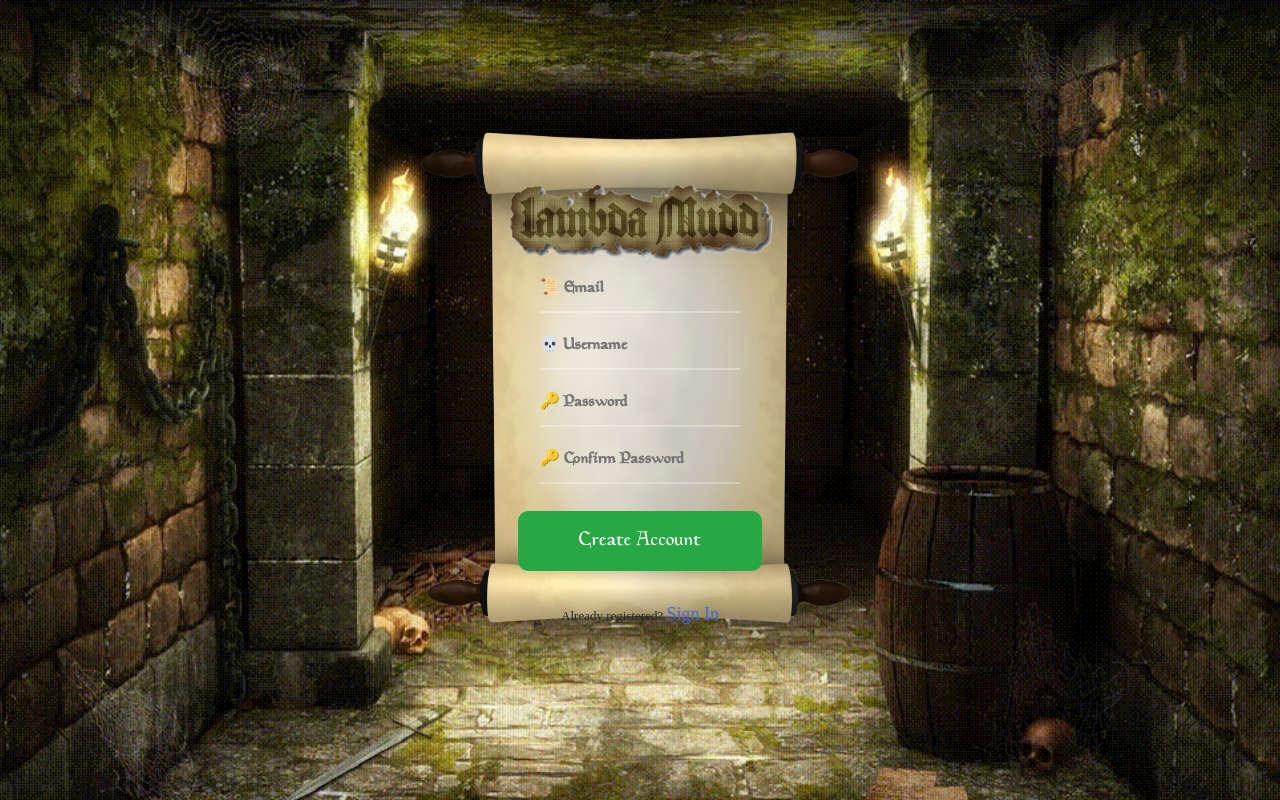
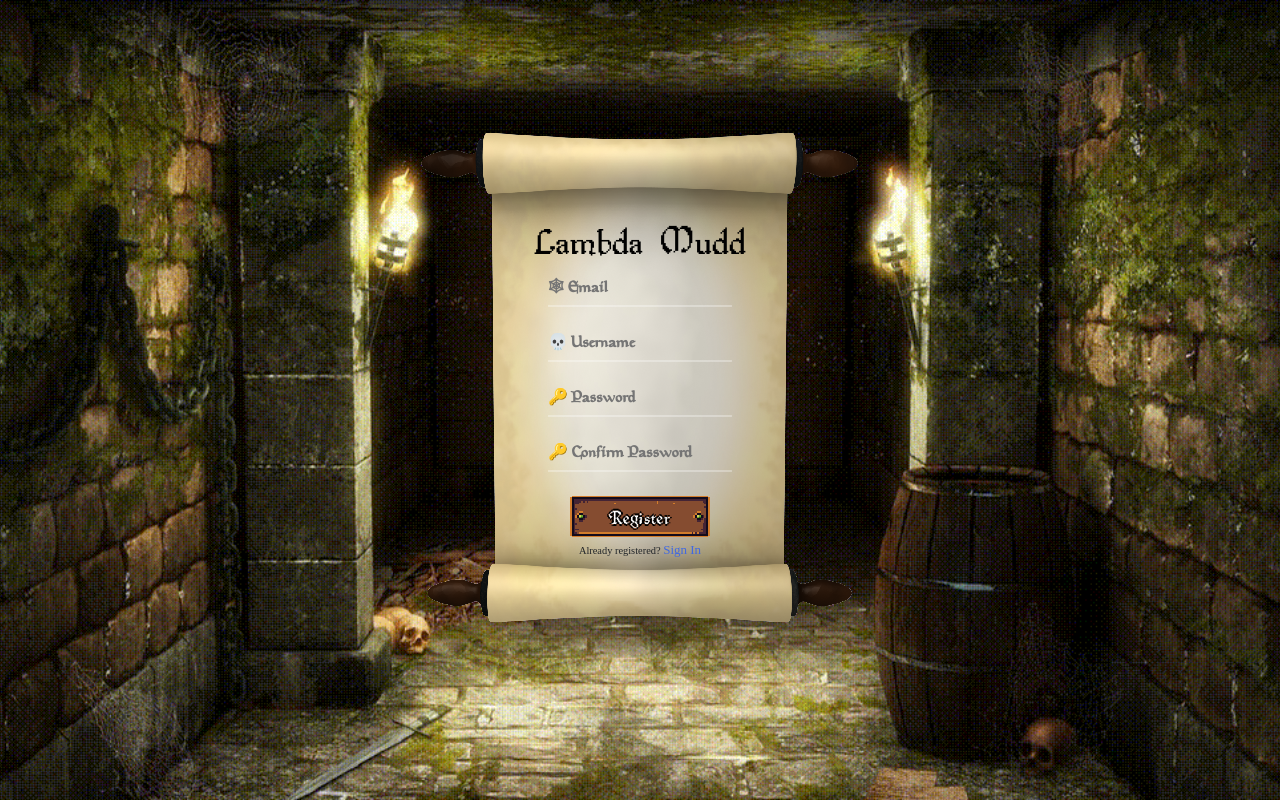
Before and after one commit to CS20-BuildWeek-1/LambdaMUD-FrontEnd, a React (Create React App) app in the folder lambda-mud-frontend/: page /register in a window 1280 px wide. Built offline with nearby package versions, Linux system fonts and the light colour scheme.

Commit message:
completed login forms

```diff
--- a/lambda-mud-frontend/src/components/Adventure.scss
+++ b/lambda-mud-frontend/src/components/Adventure.scss
@@ -17,6 +17,7 @@ html {
 }
 .body {
   /* max-width: 1400px; */
+
   background-color: black;
 }
 
--- a/lambda-mud-frontend/src/components/Login.css
+++ b/lambda-mud-frontend/src/components/Login.css
@@ -172,10 +172,12 @@ form {
 }
 
 .alt-link a {
-  font-size: 18px;
+  font-size: 13px;
+
   font-family: "Droid Serif";
   color: royalblue;
   text-decoration: none !important;
+  text-shadow: none !important;
 }
 
 .swal2-footer {
@@ -257,3 +259,15 @@ form {
   transition: filter 0.25s ease-out, background-color 0.25s ease-out,
     color 0.25s ease-out, border 0.25s ease-out, -webkit-filter 0.25s ease-out;
 }
+
+.p-4 {
+  padding: 0px !important;
+}
+.p-4 h1 {
+  margin: 0px auto;
+}
+
+.rpgui-button.down {
+  cursor: url("../img/cursor/point.png") 10 0, auto !important;
+  margin-top: 5px;
+}
--- a/lambda-mud-frontend/src/components/Login.js
+++ b/lambda-mud-frontend/src/components/Login.js
@@ -70,15 +70,36 @@ class Login extends Component {
     return (
       <>
         <main>
+          <div className="rpgui-content rpgui-cursor-default">
             <div id="container">
               <div className="form-contain">
                 <Form className="p-4" onSubmit={this.submitHandler}>
-                {/* <div className="form-subject">Login</div> */}
-                <img className="newLogo" src={newLogo} alt="Lambda Mudd Logo" />
+                  <div className="rpgui-content">
+                    <h1
+                      style={{
+                        fontFamily: "RS9",
+                        fontSize: "50px",
+                        color: "black",
+                        textShadow: "none"
+
+                        // fontWeight: 500
+                      }}
+                    >
+                      Lambda Mudd
+                    </h1>
+                  </div>
 
                   <Col>
                     <FormGroup>
                       <input
+                        style={{
+                          background: "none",
+                          textShadow: "none",
+                          padding: "0px",
+                          minHeight: "none",
+                          fontSize: "16px",
+                          color: "black"
+                        }}
                         className="input"
                         type="text"
                         name="username"
@@ -92,6 +113,14 @@ class Login extends Component {
                   <Col>
                     <FormGroup>
                       <input
+                        style={{
+                          background: "none",
+                          textShadow: "none",
+                          padding: "0px",
+                          minHeight: "none",
+                          fontSize: "16px",
+                          color: "black"
+                        }}
                         className="input"
                         type="password"
                         name="password"
@@ -102,19 +131,20 @@ class Login extends Component {
                       />
                     </FormGroup>
                   </Col>
+                  <div className="rpgui-content">
                     <button
-                  className="a-button a-button--size-full"
-                  id="rs-login-submit"
+                      className="rpgui-button down"
                       type="submit"
-                  data-test="login"
+                      style={{
+                        margin: "0 auto",
+                        fontFamily: "RS9",
+                        fontSize: "25px",
+                        height: "45px",
+                        color: "white",
+                        textShadow:
+                          "-2px 0 black, 0 2px black, 2px 0 black, 0 -2px black"
+                      }}
                     >
-                  Log In
-                </button>
-                <button class="rpgui-button" type="button">
-                  <p>Click me golden!</p>
-                </button>
-
-                <button className="btn-success" type="submit">
                       {this.state.loading ? (
                         <span
                           className="spinner-grow spinner-grow-md"
@@ -128,13 +158,15 @@ class Login extends Component {
                       ) : (
                         ""
                       )}
-                  Join World
+                      Sign In
                     </button>
+                  </div>
                   <div className="alt-link">
                     Not registered?
                     <Link to={`/register`}> Create an account</Link>
                   </div>
                 </Form>
+              </div>
             </div>
           </div>
         </main>
--- a/lambda-mud-frontend/src/components/Register.css
+++ b/lambda-mud-frontend/src/components/Register.css
@@ -45,15 +45,25 @@ form {
   transform: translate(-50%, -50%);
 }
 
+.p-4 {
+  padding: 0px !important;
+  margin: -15px auto;
+}
+
+.p-4 h1 {
+  margin: 0px auto;
+}
+
 .newLogo {
   height: 100px;
   width: 275px;
 }
 
 #passwordHelpBlock {
+  font-size: 8px;
   text-align: center;
   position: absolute;
-  margin: -10px auto auto auto;
+  margin: 0px;
   color: red;
 }
 
@@ -89,16 +99,16 @@ form {
   font-family: "Droid Serif";
   /* color: black; */
   text-decoration: none;
-  margin-top: 30px;
-  margin-left: -20px;
-  margin-right: -20px;
+  margin: 0 auto;
+  text-shadow: none;
 }
 
 .alt-link a {
-  font-size: 18px;
+  font-size: 13px;
   font-family: "Droid Serif";
   color: royalblue;
   text-decoration: none !important;
+  text-shadow: none !important;
 }
 
 .swal2-footer {
@@ -120,3 +130,8 @@ form {
   font-style: normal;
   color: royalblue;
 }
+
+.rpgui-button.down {
+  cursor: url("../img/cursor/point.png") 10 0, auto !important;
+  margin-top: 5px !important;
+}
--- a/lambda-mud-frontend/src/components/Register.js
+++ b/lambda-mud-frontend/src/components/Register.js
@@ -67,7 +67,7 @@ class Register extends Component {
   render() {
     setLocale({
       string: {
-        min: "Password must be 8 characters"
+        min: "Password < 8 chars"
       }
     });
 
@@ -80,6 +80,7 @@ class Register extends Component {
     });
     return (
       <main>
+        <div className="rpgui-content rpgui-cursor-default">
           <div id="container">
             <div className="form-contain">
               <Formik
@@ -92,23 +93,44 @@ class Register extends Component {
                 validationSchema={Schema}
                 onSubmit={this.submitValues}
               >
-              {({ values, errors, handleSubmit, handleChange, handleBlur }) => {
+                {({
+                  values,
+                  errors,
+                  handleSubmit,
+                  handleChange,
+                  handleBlur
+                }) => {
                   return (
                     <Form className="p-4" onSubmit={handleSubmit}>
+                      <h1
+                        style={{
+                          fontFamily: "RS9",
+                          fontSize: "50px",
+                          color: "black",
+                          textShadow: "none"
+
+                          // fontWeight: 500
+                        }}
+                      >
+                        Lambda Mudd
+                      </h1>
+
                       <Col>
                         <FormGroup>
-                        <img
-                          className="newLogo"
-                          src={newLogo}
-                          alt="Lambda Mudd Logo"
-                        />
-                        {/* <div className="form-subject">Register</div> */}
                           <input
+                            style={{
+                              background: "none",
+                              textShadow: "none",
+                              padding: "0px",
+                              minHeight: "none",
+                              fontSize: "16px",
+                              color: "black"
+                            }}
                             className="inputreg"
                             type="email"
                             name="email"
                             id="exampleEmail"
-                          placeholder="&#128220; Email"
+                            placeholder="&#x1f578; Email"
                             onBlur={handleBlur}
                             onChange={handleChange}
                             value={values.email}
@@ -119,6 +141,14 @@ class Register extends Component {
                       <Col>
                         <FormGroup>
                           <input
+                            style={{
+                              background: "none",
+                              textShadow: "none",
+                              padding: "0px",
+                              minHeight: "none",
+                              fontSize: "16px",
+                              color: "black"
+                            }}
                             className="inputreg"
                             type="text"
                             name="username"
@@ -134,6 +164,14 @@ class Register extends Component {
                       <Col>
                         <FormGroup>
                           <input
+                            style={{
+                              background: "none",
+                              textShadow: "none",
+                              padding: "0px",
+                              minHeight: "none",
+                              fontSize: "16px",
+                              color: "black"
+                            }}
                             aria-describedby="passwordHelpBlock"
                             className="inputreg"
                             type="password"
@@ -154,6 +192,14 @@ class Register extends Component {
                       <Col>
                         <FormGroup>
                           <input
+                            style={{
+                              background: "none",
+                              textShadow: "none",
+                              padding: "0px",
+                              minHeight: "none",
+                              fontSize: "16px",
+                              color: "black"
+                            }}
                             className="inputreg"
                             type="password"
                             name="password2"
@@ -169,13 +215,26 @@ class Register extends Component {
                           </small>
                         </FormGroup>
                       </Col>
-                    <button className="btn-success" type="submit">
+
+                      <button
+                        className="rpgui-button down"
+                        type="submit"
+                        style={{
+                          margin: "0 auto",
+                          fontFamily: "RS9",
+                          fontSize: "25px",
+                          height: "45px",
+                          color: "white",
+                          textShadow:
+                            "-2px 0 black, 0 2px black, 2px 0 black, 0 -2px black"
+                        }}
+                      >
                         {this.state.loading ? (
                           <span
-                          class="spinner-grow spinner-grow-md"
+                            className="spinner-grow spinner-grow-md"
                             style={{
                               position: "absolute",
-                            right: "47px"
+                              right: "55px"
                             }}
                             role="status"
                             aria-hidden="true"
@@ -183,8 +242,9 @@ class Register extends Component {
                         ) : (
                           ""
                         )}
-                      Create Account
+                        Register
                       </button>
+
                       <div className="alt-link">
                         Already registered? <Link to={`/`}>Sign In</Link>
                       </div>
@@ -194,6 +254,7 @@ class Register extends Component {
               </Formik>
             </div>
           </div>
+        </div>
       </main>
     );
   }
```
Lines whose indentation alone changed are shown as unchanged.
